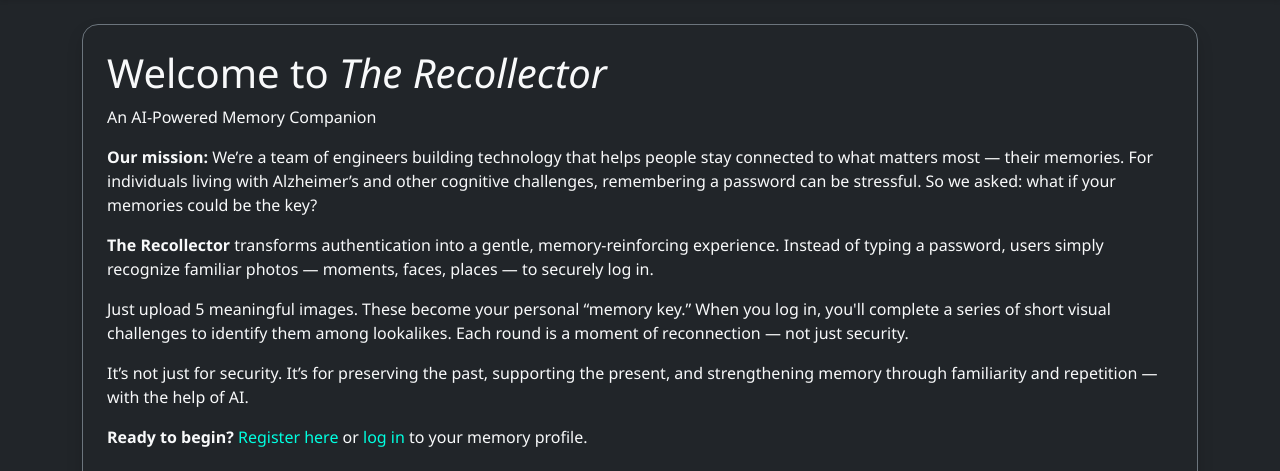
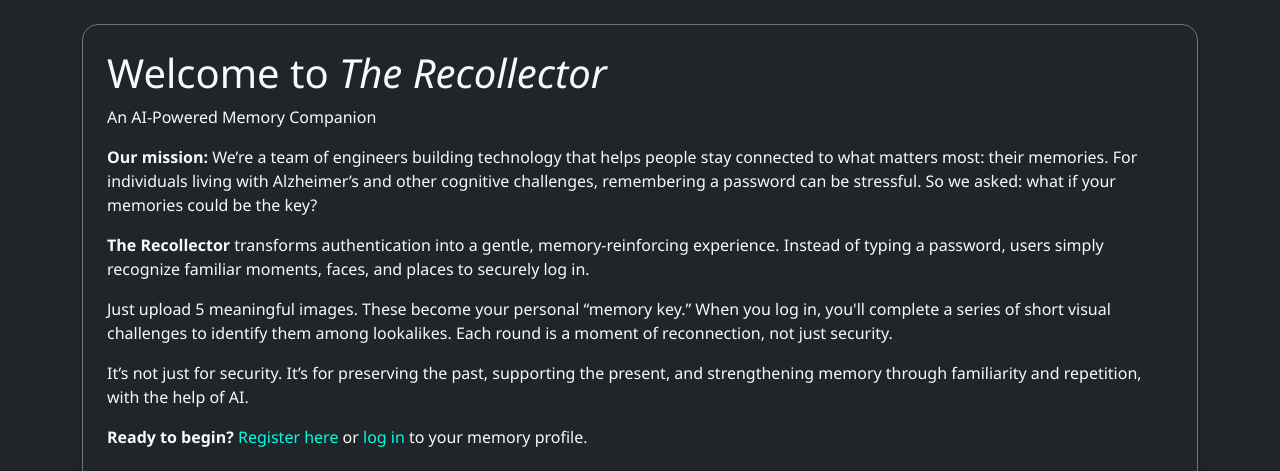
Before and after one commit to Uncommon-Hacks/unnamed_project, a Flask app: page / in a window 1280 px wide. Shown: the part 63-534 px from the top of the page. Run offline with Flask 3, Linux system fonts and the light colour scheme.

Commit message:
html file change

```diff
--- a/templates/index.html
+++ b/templates/index.html
@@ -4,13 +4,13 @@
     <p class="tagline">An AI-Powered Memory Companion</p>
 
     <p><strong>Our mission:</strong>
-    We’re a team of engineers building technology that helps people stay connected to what matters most — their memories. For individuals living with Alzheimer’s and other cognitive challenges, remembering a password can be stressful. So we asked: what if your memories could be the key?</p>
+    We’re a team of engineers building technology that helps people stay connected to what matters most: their memories. For individuals living with Alzheimer’s and other cognitive challenges, remembering a password can be stressful. So we asked: what if your memories could be the key?</p>
 
-    <p><strong>The Recollector</strong> transforms authentication into a gentle, memory-reinforcing experience. Instead of typing a password, users simply recognize familiar photos — moments, faces, places — to securely log in.</p>
+    <p><strong>The Recollector</strong> transforms authentication into a gentle, memory-reinforcing experience. Instead of typing a password, users simply recognize familiar moments, faces, and places to securely log in.</p>
 
-    <p>Just upload 5 meaningful images. These become your personal “memory key.” When you log in, you'll complete a series of short visual challenges to identify them among lookalikes. Each round is a moment of reconnection — not just security.</p>
+    <p>Just upload 5 meaningful images. These become your personal “memory key.” When you log in, you'll complete a series of short visual challenges to identify them among lookalikes. Each round is a moment of reconnection, not just security.</p>
 
-    <p>It’s not just for security. It’s for preserving the past, supporting the present, and strengthening memory through familiarity and repetition — with the help of AI.</p>
+    <p>It’s not just for security. It’s for preserving the past, supporting the present, and strengthening memory through familiarity and repetition, with the help of AI.</p>
 
     {% if 'user_id' not in session %}
         <p><strong>Ready to begin?</strong> <a href="{{ url_for('register') }}">Register here</a> or <a href="{{ url_for('login') }}">log in</a> to your memory profile.</p>
```
